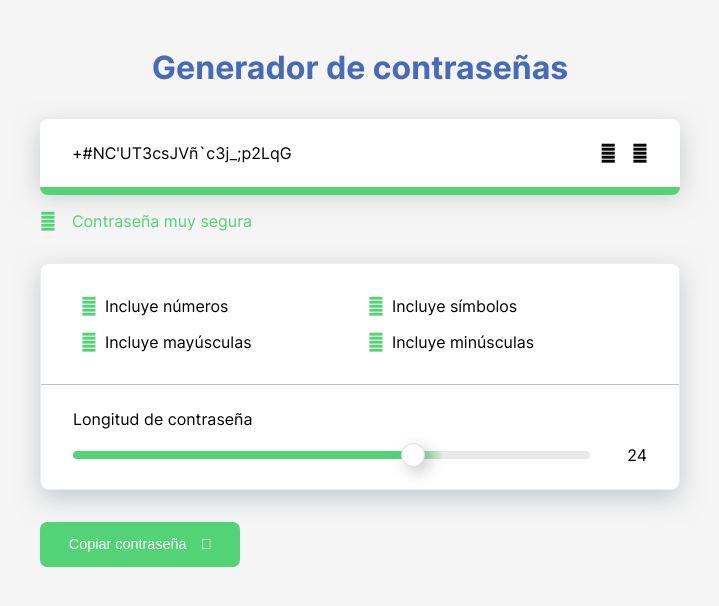
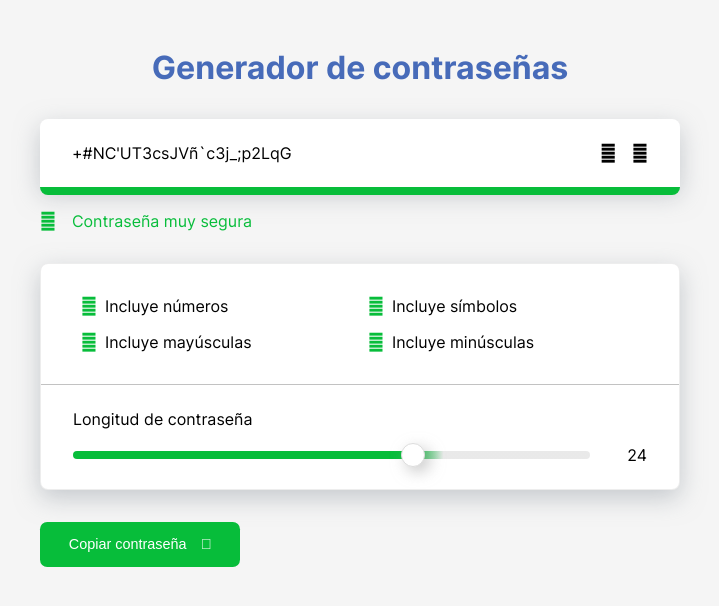
Before and after one commit to Mardecera/passwordGenerator, a React (Vite) app: page / in a window 1280 px wide. Shown: the top 606 px of the page, without its empty margins (280-999 px from the left). Built offline with nearby package versions, Linux system fonts and the light colour scheme.

Commit message:
Add robots.txt and change contrast green.

```diff
--- a/index.html
+++ b/index.html
@@ -4,6 +4,7 @@
 		<meta charset="UTF-8" />
         <link rel="shortcut icon" href="favicon.ico" type="image/x-icon">
 		<meta name="viewport" content="width=device-width, initial-scale=1.0" />
+        <meta name="description" content="Autor: mardecera, Pagina web para generar una contraseña con diferentes caracteres.">
 		<title>Password Generator</title>
 	</head>
 	<body>
--- a/src/components/Actions/index.module.css
+++ b/src/components/Actions/index.module.css
@@ -72,7 +72,7 @@
 }
 
 .actionCopy {
-  background-color: #51d376;
+  background-color: #07bd3a;
 }
 
 .actionCopy:hover {
--- a/src/components/Actions/index.module.scss
+++ b/src/components/Actions/index.module.scss
@@ -71,7 +71,7 @@
 }
 
 .actionCopy{
-    background-color: #51d376;
+    background-color: #07bd3a;
     &:hover{
         background-color: #49c46b;
     }
--- a/src/components/Item/index.module.css
+++ b/src/components/Item/index.module.css
@@ -34,7 +34,7 @@
 }
 
 .select:before {
-  color: #51d376;
+  color: #07bd3a;
 }
 
 .itemLabel {
--- a/src/components/Item/index.module.scss
+++ b/src/components/Item/index.module.scss
@@ -34,7 +34,7 @@
 }
 
 .select:before{
-    color: #51d376;
+    color: #07bd3a;
 }
 
 .itemLabel{
--- a/src/components/Result/index.jsx
+++ b/src/components/Result/index.jsx
@@ -6,7 +6,7 @@ const levels = {
 	good: {
 		icon: 'Check',
 		text: 'Contraseña muy segura',
-		color: '#51d376',
+		color: '#07bd3a',
 		backgroundColor: '#44bd67',
 		percent: 100,
 	},
@@ -49,12 +49,7 @@ const Result = ({ password, longPassword, changePassword }) => {
 	const divWitdh = levels[textLevel].percent
     let refreshHover = false
 
-    const showTootip = (isHover) => {
-        // if (isHover) setRefreshHover(true)
-        // else setRefreshHover(false)
-        refreshHover = isHover
-        console.log(refreshHover)
-    }
+    const showTootip = (isHover) => refreshHover = isHover
 
 	return (
 		<div className={styles.result}>
--- a/src/components/Settings/index.jsx
+++ b/src/components/Settings/index.jsx
@@ -19,7 +19,7 @@ const Setttings = ({
 	changeIncludesCharacters,
 }) => {
 	const percent = getpercentRange(longPassword)
-	const background = `linear-gradient(90deg, #51d376 ${percent}%, #d8d8d88f ${
+	const background = `linear-gradient(90deg, #07bd3a ${percent}%, #d8d8d88f ${
 		percent + 5
 	}%)`
 
@@ -61,6 +61,7 @@ const Setttings = ({
 						max={32}
 						defaultValue={24}
 						onChange={changeLongPassword}
+                        label="Long Password"
 					/>
 					<p>{longPassword}</p>
 				</div>
--- a/src/components/Settings/index.module.css
+++ b/src/components/Settings/index.module.css
@@ -48,7 +48,7 @@
   -webkit-appearance: none;
   cursor: pointer;
   border-radius: 1rem;
-  background: linear-gradient(90deg, #51d376 100%, #d8d8d88f 100%);
+  background: linear-gradient(90deg, #07bd3a 100%, #d8d8d88f 100%);
   height: var(--track-height);
 }
 
--- a/src/components/Settings/index.module.scss
+++ b/src/components/Settings/index.module.scss
@@ -48,7 +48,7 @@
         -webkit-appearance: none;
         cursor: pointer;
         border-radius: 1rem;
-        background: linear-gradient(90deg, #51d376 100%, #d8d8d88f 100%);
+        background: linear-gradient(90deg, #07bd3a 100%, #d8d8d88f 100%);
         height: var(--track-height);
     }
 
```
